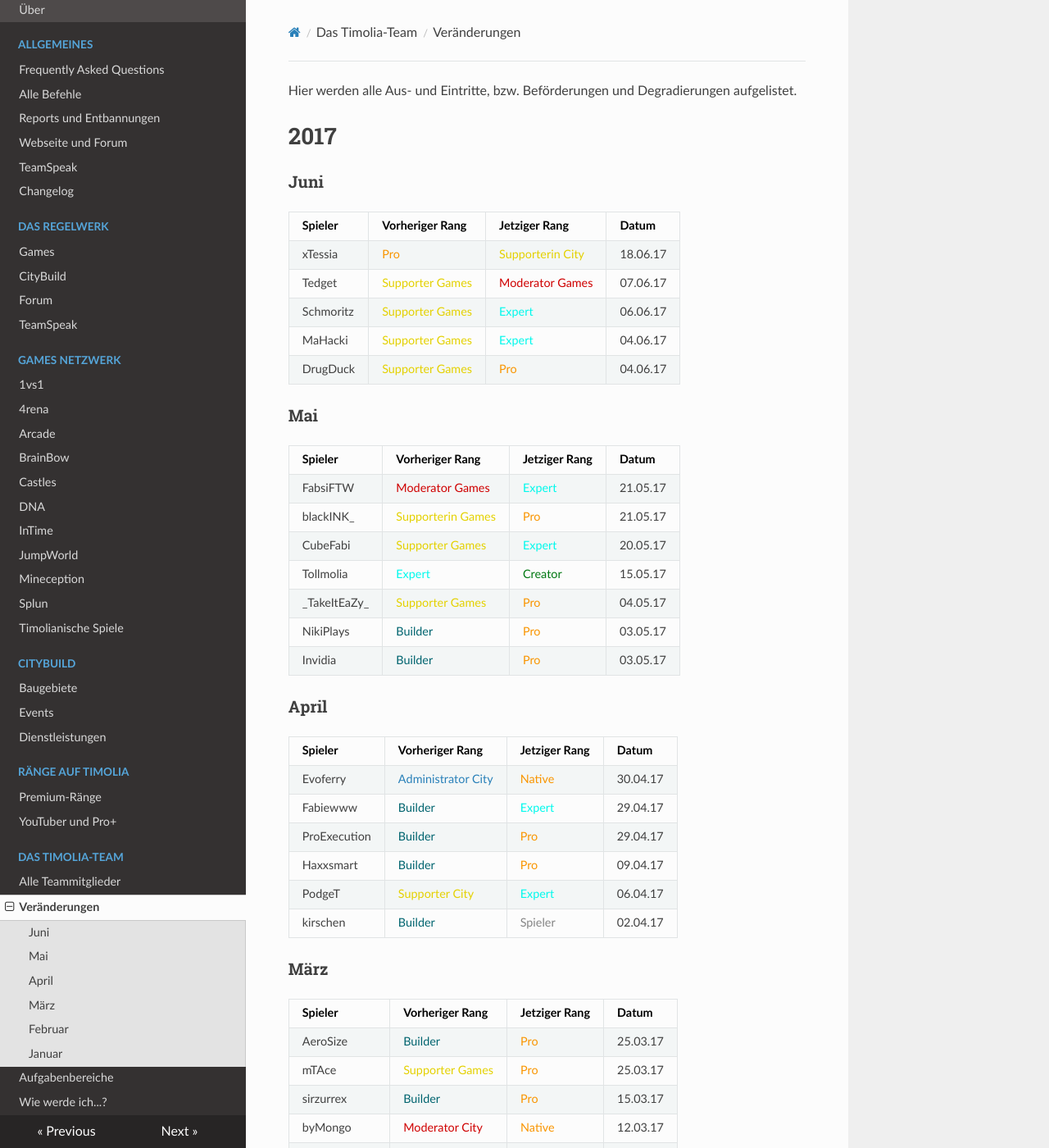
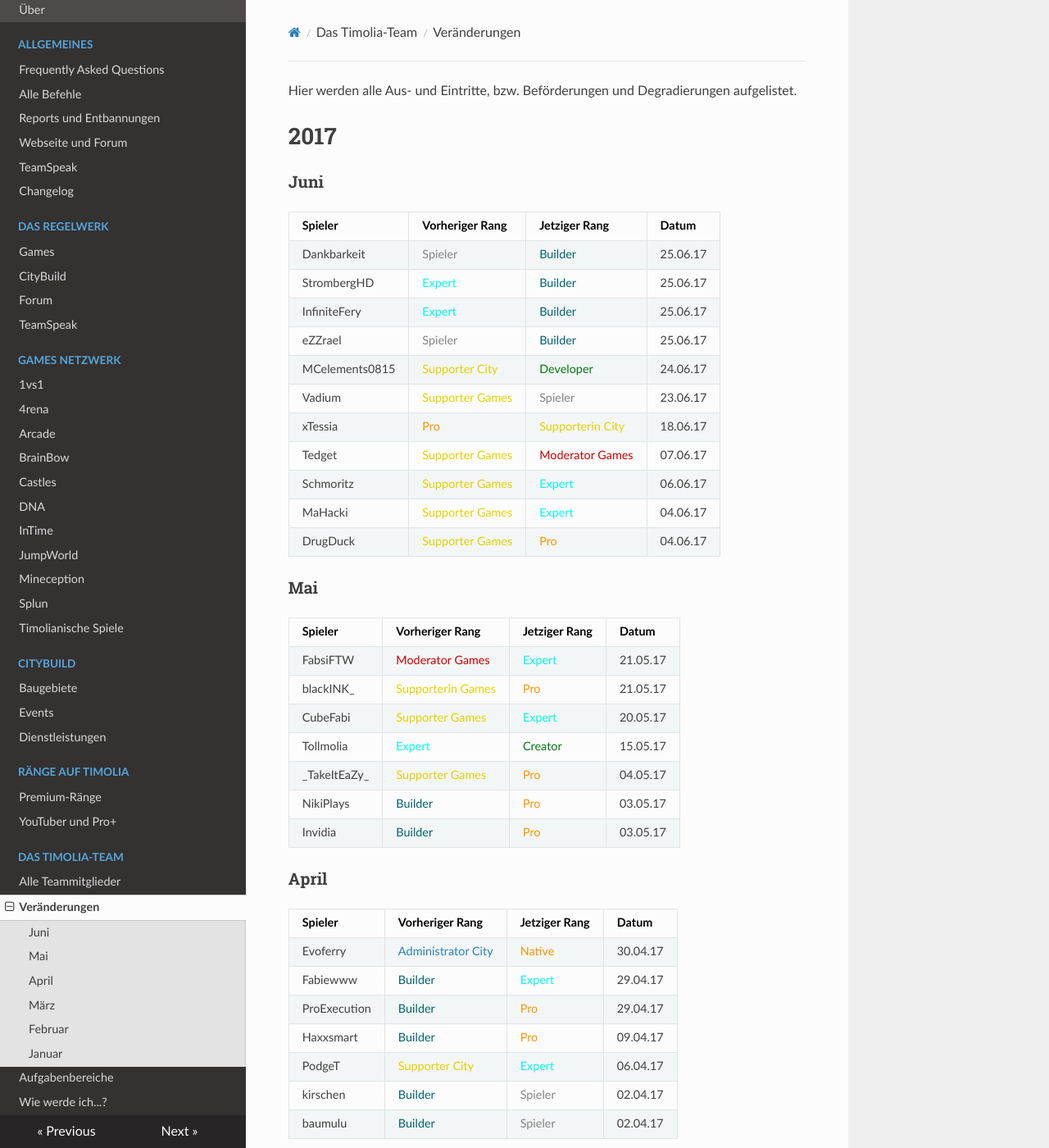
Before and after one commit to TimoliaDE/HowTo, an MkDocs documentation site: the page built from docs/team/changes.md, in a window 1280 px wide and 1400 px high. Shown: the whole window at 82% size. Built offline with MkDocs 1.6.1, drawn with Linux system fonts in a browser that asks for light colours; nearby versions of some CDN libraries; old or Windows-style settings are respelled for this version of MkDocs.

Commit message:
vadium, mcelements, builder leute

```diff
--- a/docs/team/changes.md
+++ b/docs/team/changes.md
@@ -5,11 +5,17 @@ Hier werden alle Aus- und Eintritte, bzw. Beförderungen und Degradierungen aufg
 ###<strong>Juni</strong>
 | Spieler | Vorheriger Rang | Jetziger Rang | Datum |
 | ------ | ------ | ------ | ------ |
-| xTessia | <span style="color:#F99500">Pro</span> | <span style="color:#E4D100">Supporterin City</span> | 18.06.17 |
-| Tedget | <span style="color:#E4D100">Supporter Games</span> | <span style="color:#CF0101">Moderator Games</span> | 07.06.17 |
-| Schmoritz | <span style="color:#E4D100">Supporter Games</span> | <span style="color:#00F9EC">Expert</span> | 06.06.17 |
-| MaHacki| <span style="color:#E4D100">Supporter Games</span> | <span style="color:#00F9EC">Expert</span> | 04.06.17 |
-| DrugDuck | <span style="color:#E4D100">Supporter Games</span> | <span style="color:#F99500">Pro</span> | 04.06.17 |
+|Dankbarkeit | <span style="color:#848484">Spieler</span> | <span style="color:#00646F">Builder</span> | 25.06.17 |
+|StrombergHD | <span style="color:#00F9EC">Expert</span> | <span style="color:#00646F">Builder</span> | 25.06.17 |
+|InfiniteFery | <span style="color:#00F9EC">Expert</span> | <span style="color:#00646F">Builder</span> | 25.06.17 |
+|eZZrael | <span style="color:#848484">Spieler</span> | <span style="color:#00646F">Builder</span> | 25.06.17 |
+|MCelements0815 | <span style="color:#E4D100">Supporter City</span> | <span style="color:#007812">Developer</span> | 24.06.17 |
+|Vadium | <span style="color:#E4D100">Supporter Games</span> | <span style="color:#848484">Spieler</span> | 23.06.17 |
+|xTessia | <span style="color:#F99500">Pro</span> | <span style="color:#E4D100">Supporterin City</span> | 18.06.17 |
+|Tedget | <span style="color:#E4D100">Supporter Games</span> | <span style="color:#CF0101">Moderator Games</span> | 07.06.17 |
+|Schmoritz | <span style="color:#E4D100">Supporter Games</span> | <span style="color:#00F9EC">Expert</span> | 06.06.17 |
+|MaHacki| <span style="color:#E4D100">Supporter Games</span> | <span style="color:#00F9EC">Expert</span> | 04.06.17 |
+|DrugDuck | <span style="color:#E4D100">Supporter Games</span> | <span style="color:#F99500">Pro</span> | 04.06.17 |
 
 ###<strong>Mai</strong>
 | Spieler | Vorheriger Rang | Jetziger Rang | Datum |
@@ -31,7 +37,7 @@ Hier werden alle Aus- und Eintritte, bzw. Beförderungen und Degradierungen aufg
 |Haxxsmart | <span style="color:#00646F">Builder</span> | <span style="color:#F99500">Pro</span> | 09.04.17 |
 |PodgeT | <span style="color:#E4D100">Supporter City</span> | <span style="color:#00F9EC">Expert</span> | 06.04.17 |
 |kirschen | <span style="color:#00646F">Builder</span> | <span style="color:#848484">Spieler</span> | 02.04.17 |
-
+|baumulu | <span style="color:#00646F">Builder</span> | <span style="color:#848484">Spieler</span> | 02.04.17 |
 
 ###<strong>März</strong>
 | Spieler | Vorheriger Rang | Jetziger Rang | Datum |
```
Also changed, not shown: docs/team/members.md (+18 -15 lines), docs/team/responsibilities.md (+1 -2 lines).
